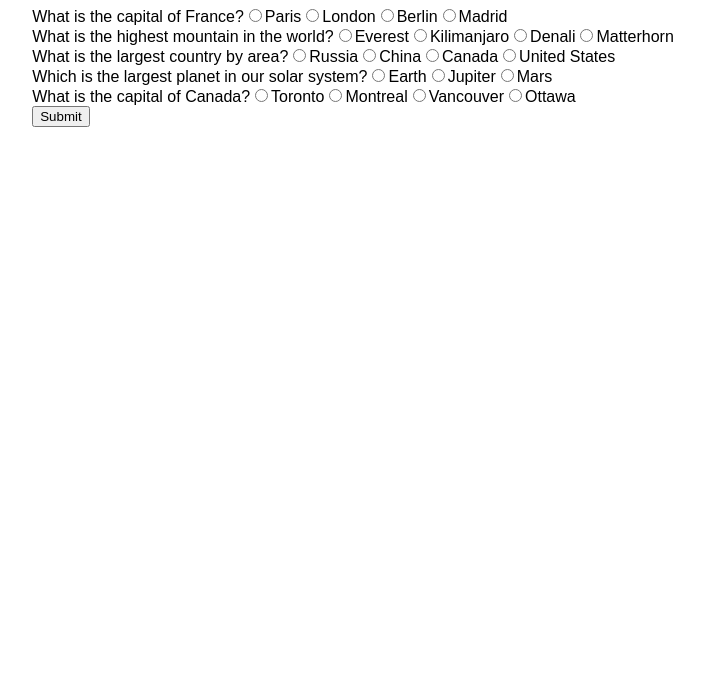
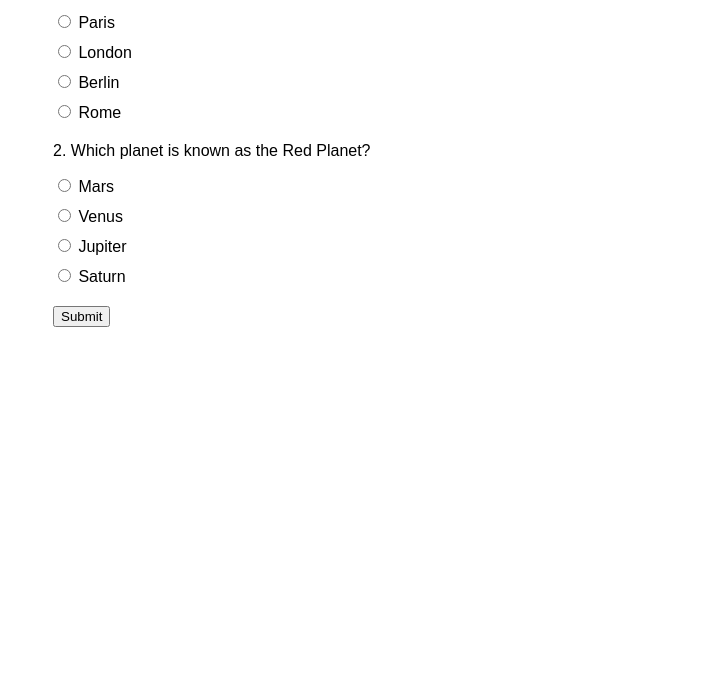
Before and after one commit to acciojob/quiz-with-session-misterKumar, a website: page main.html in a window 1280 px wide. Shown: the part 102-800 px from the top of the page, without its empty margins (287-991 px from the left). Drawn offline with Linux system fonts and the light colour scheme.

Commit message:
created a submission

```diff
--- a/main.html
+++ b/main.html
@@ -3,115 +3,129 @@
 <head>
   <meta charset="UTF-8">
   <meta name="viewport" content="width=device-width, initial-scale=1.0">
-  <title>Quiz</title>
+  <title>Quiz App</title>
   <style>
     body {
       font-family: Arial, sans-serif;
+      margin: 20px;
+    }
+
+    h1 {
       text-align: center;
-      margin-top: 50px;
     }
-    form {
-      display: inline-block;
-      text-align: left;
+
+    .quiz-container {
+      max-width: 600px;
+      margin: auto;
+    }
+
+    .question {
+      margin-bottom: 20px;
+    }
+
+    .options label {
+      display: block;
+      margin-bottom: 10px;
+    }
+
+    #submit-btn {
+      display: block;
+      margin-top: 20px;
+      cursor: pointer;
+    }
+
+    #score {
+      text-align: center;
+      margin-top: 30px;
     }
   </style>
 </head>
 <body>
 
-  <h1>Quiz</h1>
+<div class="quiz-container">
+  <h1>Quiz Time!</h1>
 
-  <form id="quizForm">
-    <div id="questions"></div>
-    <button type="submit" id="submit" value="Submit">Submit</button>
-  </form>
+  <div class="question" id="question1">
+    <p>1. What is the capital of France?</p>
+    <div class="options">
+      <label><input type="radio" name="q1" value="Paris"> Paris</label>
+      <label><input type="radio" name="q1" value="London"> London</label>
+      <label><input type="radio" name="q1" value="Berlin"> Berlin</label>
+      <label><input type="radio" name="q1" value="Rome"> Rome</label>
+    </div>
+  </div>
+
+  <div class="question" id="question2">
+    <p>2. Which planet is known as the Red Planet?</p>
+    <div class="options">
+      <label><input type="radio" name="q2" value="Mars"> Mars</label>
+      <label><input type="radio" name="q2" value="Venus"> Venus</label>
+      <label><input type="radio" name="q2" value="Jupiter"> Jupiter</label>
+      <label><input type="radio" name="q2" value="Saturn"> Saturn</label>
+    </div>
+  </div>
+
+  <!-- Add more questions as needed -->
+
+  <button id="submit">Submit</button>
+
+  <div id="score"></div>
+</div>
 
 <script>
-    // Quiz questions
-    const questions = [
-      {
-        question: "What is the capital of France?",
-        choices: ["Paris", "London", "Berlin", "Madrid"],
-        answer: "Paris",
-      },
-      {
-        question: "What is the highest mountain in the world?",
-        choices: ["Everest", "Kilimanjaro", "Denali", "Matterhorn"],
-        answer: "Everest",
-      },
-      {
-        question: "What is the largest country by area?",
-        choices: ["Russia", "China", "Canada", "United States"],
-        answer: "Russia",
-      },
-      {
-        question: "Which is the largest planet in our solar system?",
-        choices: ["Earth", "Jupiter", "Mars"],
-        answer: "Jupiter",
-      },
-      {
-        question: "What is the capital of Canada?",
-        choices: ["Toronto", "Montreal", "Vancouver", "Ottawa"],
-        answer: "Ottawa",
-      },
-    ];
+  // Check if there is any saved progress in session storage
+  const savedProgress = JSON.parse(sessionStorage.getItem('progress')) || {};
 
-    // Display quiz questions and choices
-    function renderQuestions() {
-      for (let i = 0; i < questions.length; i++) {
-        const question = questions[i];
-        const questionElement = document.createElement("div");
-        const questionText = document.createTextNode(question.question);
-        questionElement.appendChild(questionText);
-        for (let j = 0; j < question.choices.length; j++) {
-          const choice = question.choices[j];
-          const choiceElement = document.createElement("input");
-          choiceElement.setAttribute("type", "radio");
-          choiceElement.setAttribute("name", `question-${i}`);
-          choiceElement.setAttribute("value", choice);
-          choiceElement.addEventListener("change", function () {
-            // Save options in session storage
-            const progress = JSON.parse(sessionStorage.getItem("progress")) || {};
-            progress[i] = choice;
-            sessionStorage.setItem("progress", JSON.stringify(progress));
-          });
-          if (getSavedOption(i) === choice) {
-            choiceElement.setAttribute("checked", true);
-          }
-          const choiceText = document.createTextNode(choice);
-          questionElement.appendChild(choiceElement);
-          questionElement.appendChild(choiceText);
-        }
-        document.getElementById("questions").appendChild(questionElement);
+  // Populate saved answers on page load
+  for (const questionId in savedProgress) {
+    const selectedOption = savedProgress[questionId];
+    if (selectedOption) {
+      document.querySelector(`input[name="${questionId}"][value="${selectedOption}"]`).checked = true;
     }
   }
 
-    // Get saved option from session storage
-    function getSavedOption(questionIndex) {
-      const progress = JSON.parse(sessionStorage.getItem("progress")) || {};
-      return progress[questionIndex];
+  // Event listener for option selection
+  document.addEventListener('change', function (event) {
+    if (event.target.type === 'radio') {
+      const questionId = event.target.name;
+      const selectedOption = event.target.value;
+
+      // Save progress in session storage
+      savedProgress[questionId] = selectedOption;
+      sessionStorage.setItem('progress', JSON.stringify(savedProgress));
     }
+  });
 
-    // Handle quiz submission
-    document.getElementById("quizForm").addEventListener("submit", function (event) {
-      event.preventDefault();
+  // Event listener for quiz submission
+  document.getElementById('submit-btn').addEventListener('click', function () {
+    let score = 0;
 
-      // Calculate the score
-      let score = 0;
-      for (let i = 0; i < questions.length; i++) {
-        if (getSavedOption(i) === questions[i].answer) {
+    // Calculate score
+    for (const questionId in savedProgress) {
+      const selectedOption = savedProgress[questionId];
+      const correctAnswer = getCorrectAnswer(questionId);
+
+      if (selectedOption === correctAnswer) {
         score++;
       }
     }
 
-      // Show score
-      alert(`Your score is ${score} out of 5.`);
+    // Display score
+    document.getElementById('score').textContent = `Your score is ${score} out of 5.`;
 
-      // Save score to local storage
-      localStorage.setItem("score", score);
+    // Store score in local storage
+    localStorage.setItem('score', score);
   });
 
-    // Render quiz questions
-    renderQuestions();
+  // Function to get correct answers (replace with your correct answers)
+  function getCorrectAnswer(questionId) {
+    const correctAnswers = {
+      'q1': 'Paris',
+      'q2': 'Mars',
+      // Add more correct answers as needed
+    };
+    return correctAnswers[questionId];
+  }
 </script>
 
 </body>
```
Also changed, not shown: script.js (deleted, +0 -58 lines). Lines whose indentation alone changed are shown as unchanged.
